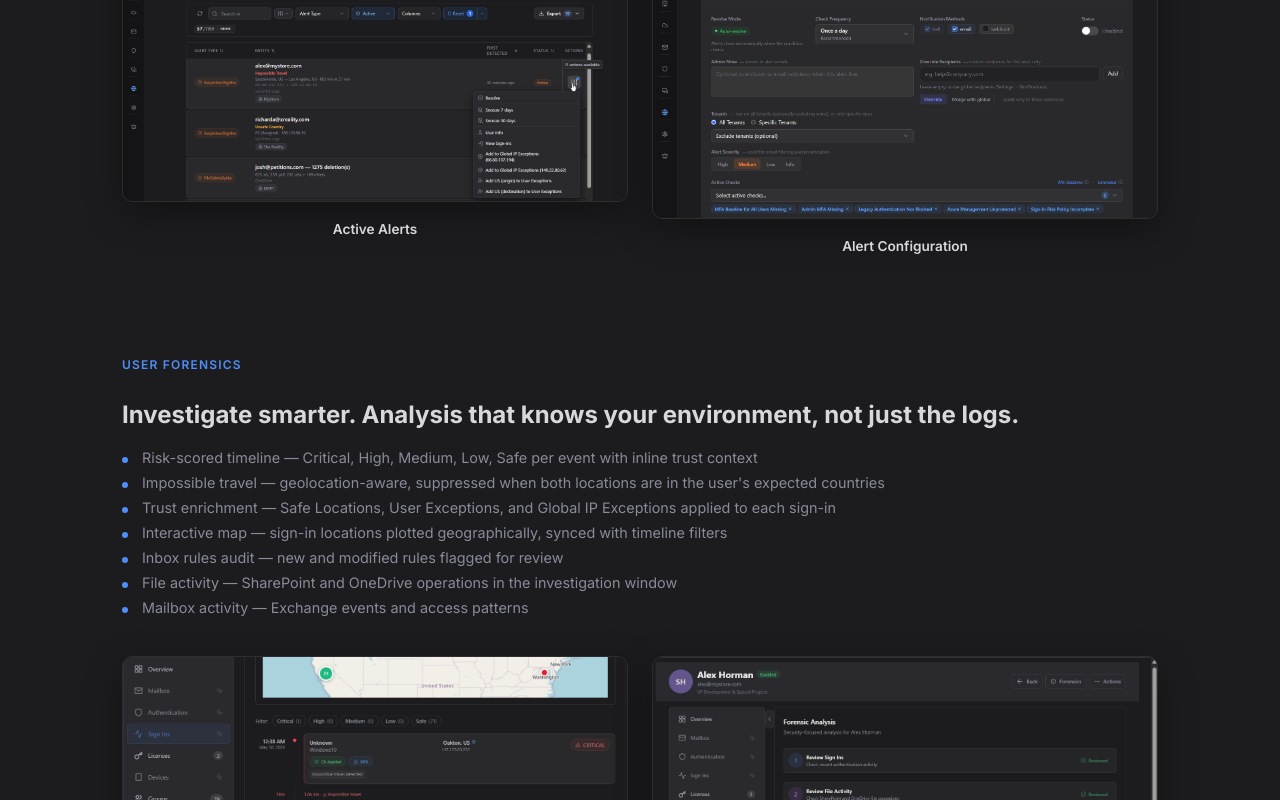
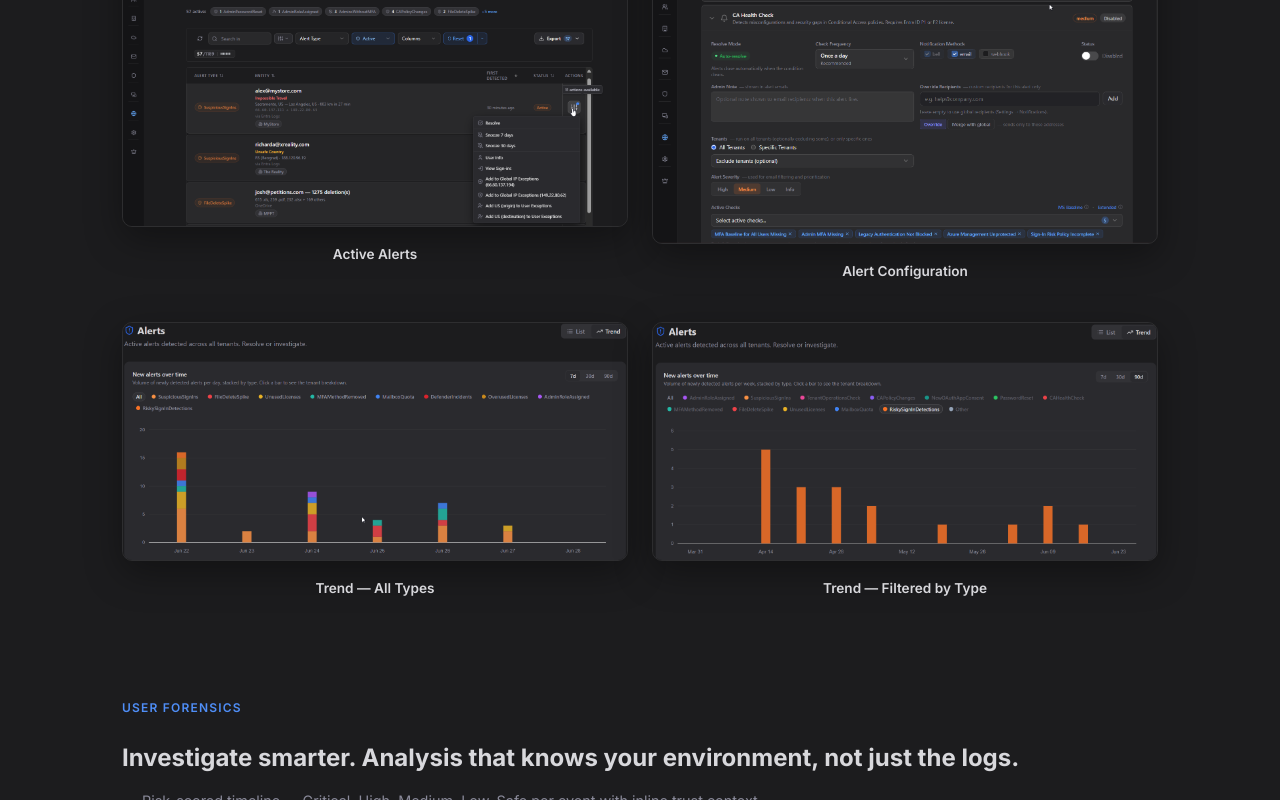
Before and after one commit to sasa-z/orchex-website, a Vue app: page / in a window 1280 px wide. Shown: the part 4811-5611 px from the top of the page. Built offline with nearby package versions, Linux system fonts and the light colour scheme.

Commit message:
feat: add alerts trend screenshots to Security Alerting section
Two side-by-side trend screenshots added: all alert types stacked (7d) and
filtered by type (90d). Added trend bullet to feature list.

Co-Authored-By: Claude Sonnet 4.6 <noreply@anthropic.com>

```diff
--- a/src/App.vue
+++ b/src/App.vue
@@ -171,6 +171,7 @@
             <li>Auto-resolves stateful alerts when the issue is gone — no manual cleanup</li>
             <li>Per-alert-type thresholds, excluded tenants, admin notes, and frequency controls</li>
             <li>Per-user bell subscriptions — subscribe only to the alert types you care about</li>
+            <li>Trend view — alert volume over time, stacked by type, click any bar to drill into per-tenant breakdown</li>
           </ul>
         </div>
         <div class="feature-sub-screenshots">
@@ -184,6 +185,21 @@
             <img src="/images/TenantAlertConfig.png" alt="ORCHEX Alert Configuration — per-alert-type settings and active checks" />
             <div class="feature-sub-caption">
               <strong>Alert Configuration</strong>
+            </div>
+          </div>
+        </div>
+
+        <div class="feature-sub-screenshots">
+          <div class="feature-sub-item">
+            <img src="/images/AlertsTrendAllAlerts.png" alt="ORCHEX Alerts Trend — all alert types stacked by day" />
+            <div class="feature-sub-caption">
+              <strong>Trend — All Types</strong>
+            </div>
+          </div>
+          <div class="feature-sub-item">
+            <img src="/images/AlertsTrend.png" alt="ORCHEX Alerts Trend — filtered by Risky Sign-In Detections over 90 days" />
+            <div class="feature-sub-caption">
+              <strong>Trend — Filtered by Type</strong>
             </div>
           </div>
         </div>
```
Also changed, not shown: public/images/AlertsTrend.png (added), public/images/AlertsTrendAllAlerts.png (added).
